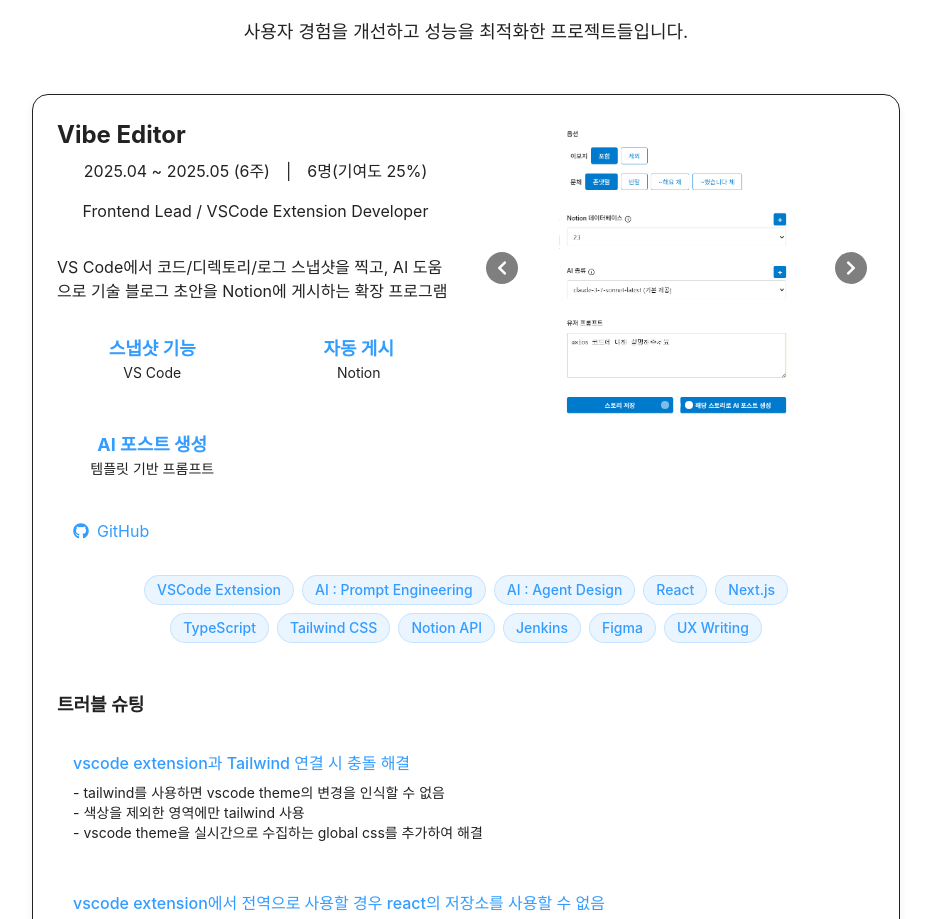
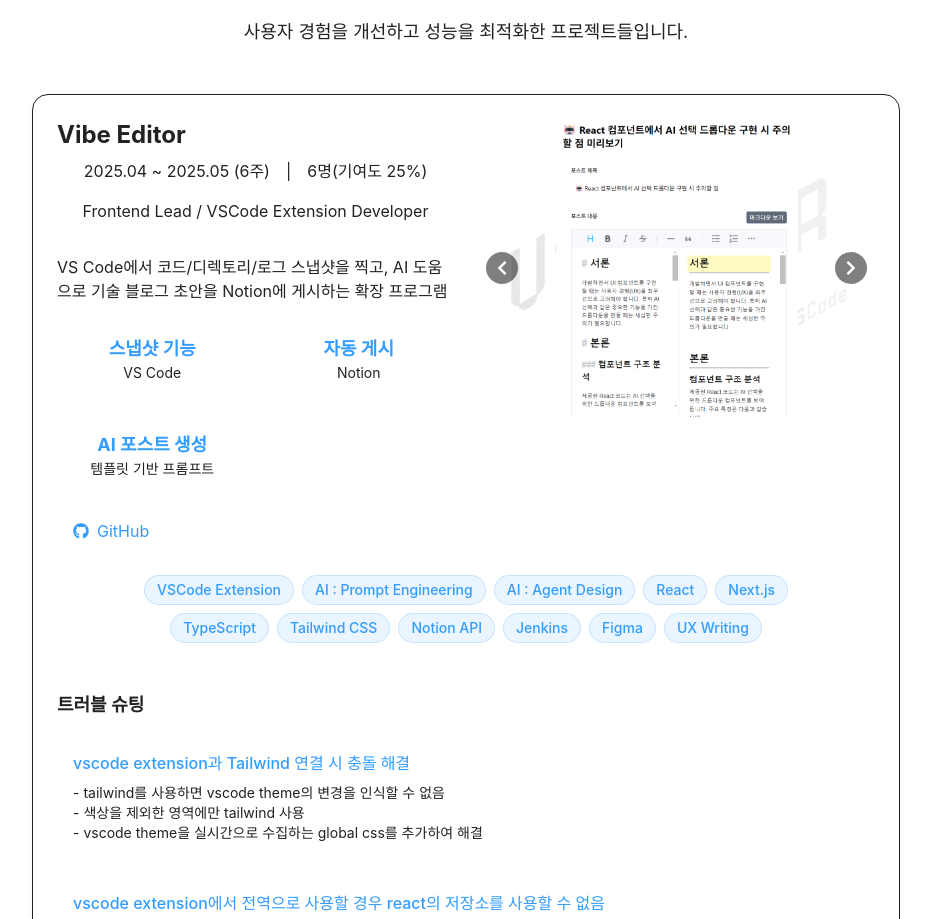
Before and after one commit to JEmilyKoo/portfolio, a Next.js app: page / in a window 1280 px wide. Shown: the part 3458-4377 px from the top of the page, without its empty margins (174-1105 px from the left). Built offline with nearby package versions, Linux system fonts and the light colour scheme.

Commit message:
feat: 캐러셀 백그라운드 이미지 추가

```diff
--- a/components/ProjectCard.tsx
+++ b/components/ProjectCard.tsx
@@ -1,6 +1,6 @@
 'use client';
 
-import { FaGithub, FaExternalLinkAlt, FaChevronLeft, FaChevronRight, FaTimes } from 'react-icons/fa';
+import { FaGithub, FaExternalLinkAlt,FaSearchPlus, FaChevronLeft, FaChevronRight, FaTimes } from 'react-icons/fa';
 import { motion, AnimatePresence } from 'framer-motion';
 import Image from 'next/image';
 import { useState, useEffect } from 'react';
@@ -36,7 +36,6 @@
   githubUrl,
   demoUrl,
   image,
-  video,
   team,
   troubleshooting,
 }: Project) {
@@ -160,16 +159,18 @@
           </div>
 
           <div className="relative aspect-[4/3] rounded-xl overflow-hidden bg-background cursor-pointer" onClick={handleImageClick}>
-            {video && (
-              <video
-                src={video}
-                controls
-                className="w-full h-full object-cover"
-                poster={image?.[0]}
-              />
-            )}
+
             {image && image.length > 0 ? (
-              <>
+              <>  {image && (
+                <div>
+                  <Image
+                    src={image[0]}
+                    fill
+                    className="object-cover opacity-10"
+                    alt={`${title} - 이미지 배경 ${currentImageIndex + 1}`}
+                  />
+                </div>
+              )}
                 <div className="absolute inset-0 flex items-center justify-center">
                   <Image
                     src={image[currentImageIndex]}
--- a/components/projects.ts
+++ b/components/projects.ts
@@ -13,7 +13,7 @@
     ],
     technologies: ['VSCode Extension','AI : Prompt Engineering', 'AI : Agent Design','React', 'Next.js', 'TypeScript', 'Tailwind CSS', 'Notion API', 'Jenkins', 'Figma', 'UX Writing'],
     githubUrl: 'https://github.com/JEmilyKoo/Vibe_Editor',
-    image: ['/images/vibe1.gif', '/images/vibe2.png', '/images/vibe3.png'],
+    image: ['/images/vibe.png','/images/vibe1.gif', '/images/vibe2.png', '/images/vibe3.png'],
     troubleshooting: [
       {
         title: 'vscode extension과 Tailwind 연결 시 충돌 해결',
```
Also changed, not shown: public/images/dawata (8).png, public/images/vibe.png (added).
